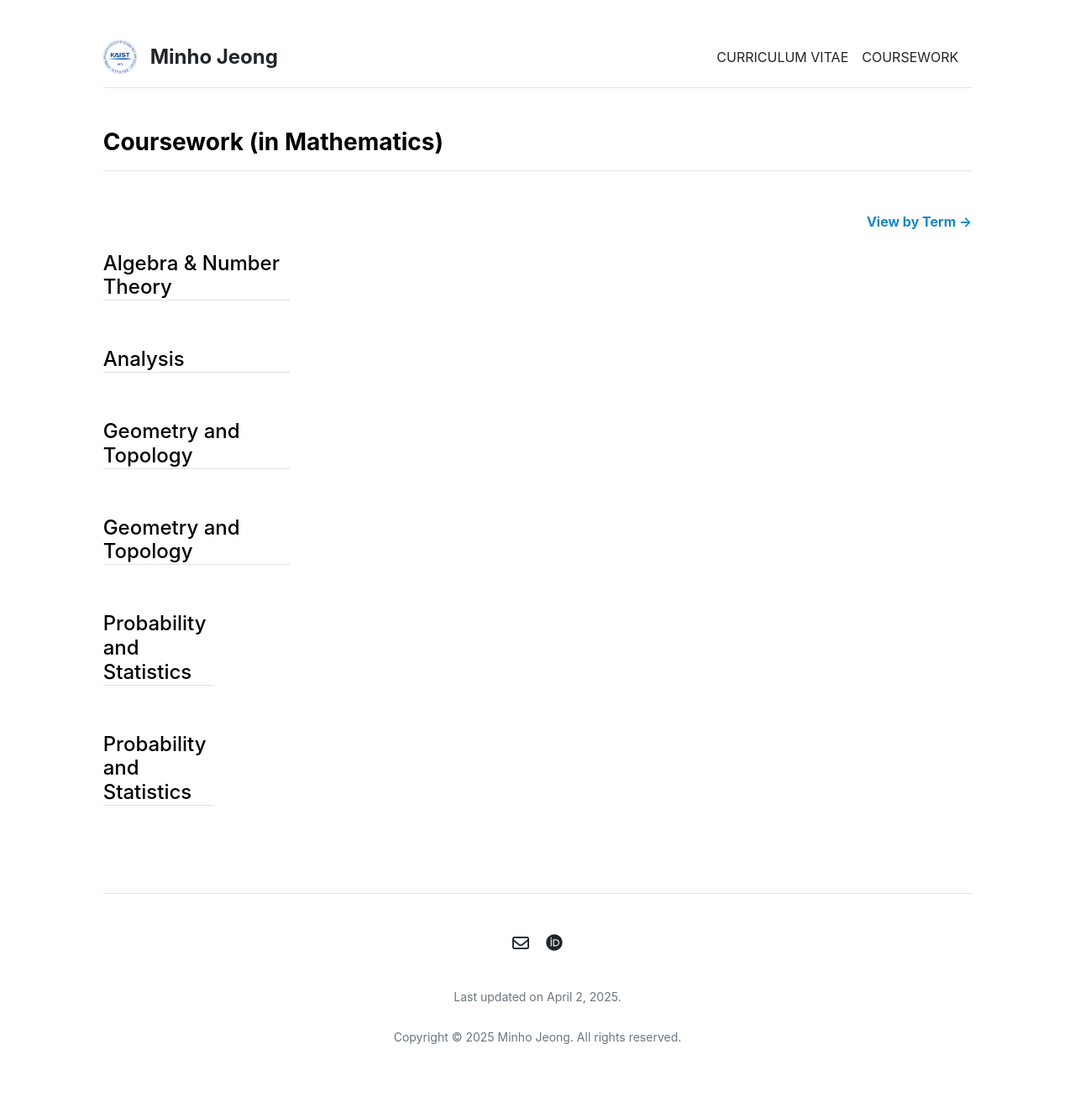
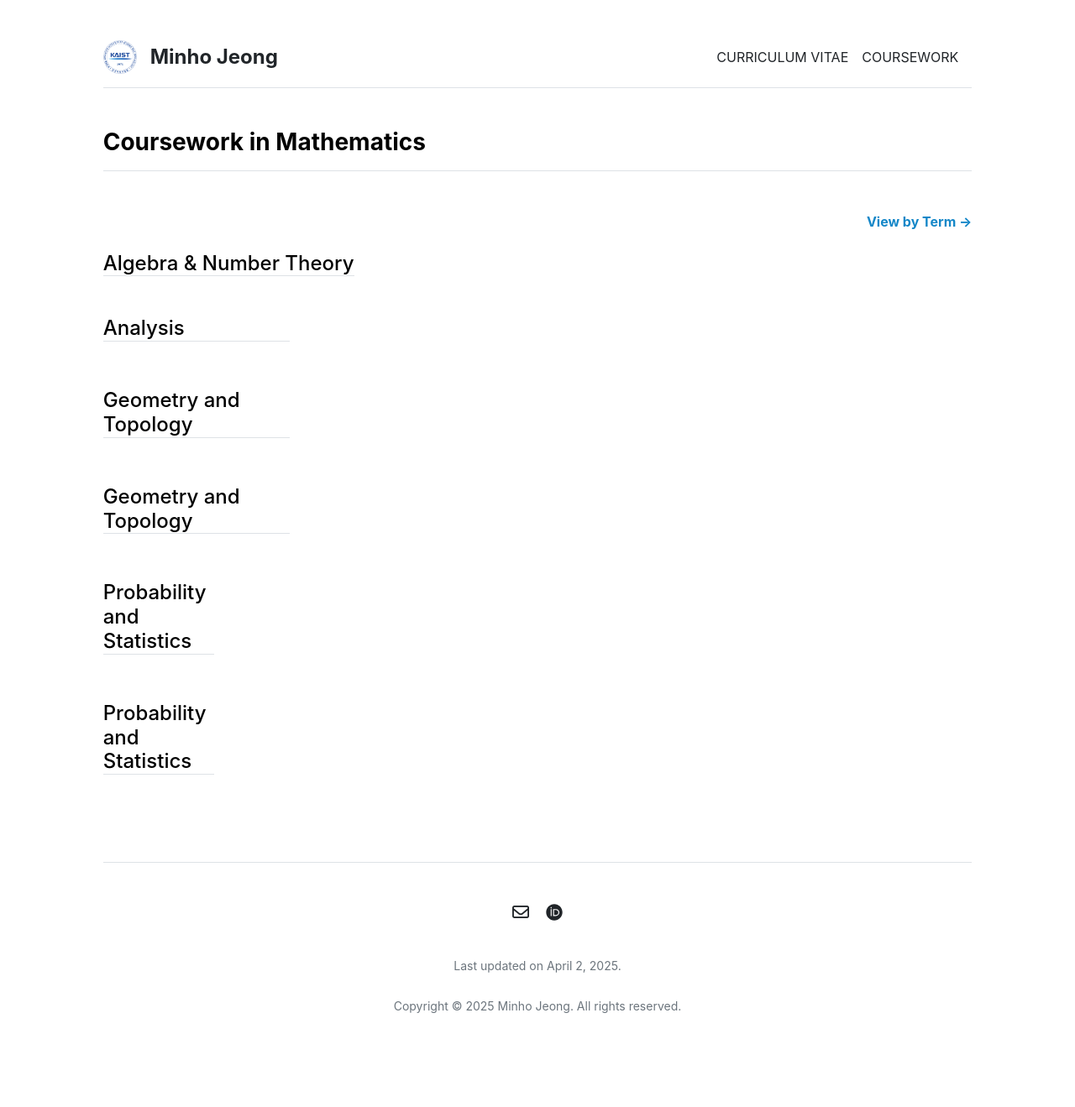
Before and after one commit to mino-jeong/mino-jeong.github.io, a Jekyll site: the page built from coursework-field.md, in a window 1280 px wide. Shown: the whole page at 84% size. Built offline with Jekyll 4.4.1, drawn with Linux system fonts in a browser that asks for light colours; after the commit the page ends 1282 px from its top, so only the background shows below that.

Commit message:
Update coursework-field.html

```diff
--- a/_layouts/coursework-field.html
+++ b/_layouts/coursework-field.html
@@ -6,7 +6,7 @@ layout: default
 
 <div class="row g-5 mb-5">
   <div>
-    <h3 class="fw-bold border-bottom pb-3 mb-5">Coursework (in Mathematics)</h3>
+    <h3 class="fw-bold border-bottom pb-3 mb-5">Coursework in Mathematics</h3>
 
     <p class="mb-4 text-end">
       <a href="/coursework-term" style="color: #1487C8 !important; text-decoration: none;">
@@ -14,11 +14,11 @@ layout: default
       </a>
     </p>
 
-    <div class="row g-5 mb-5">
-      <div class="col-md-3">
-        <h4 class="border-bottom">Algebra & Number Theory</h4>
+    <div class="d-flex mb-5" style="gap: 2rem;">
+      <div style="min-width: 200px;">
+        <h4 class="border-bottom m-0">Algebra & Number Theory</h4>
       </div>
-      <div class="col-md-9">
+      <div>
         {% for section in site.data.coursework.algebra %}
           <p class="fw-bold">{{ section.title }}</p>
           <p>{{ section.description }}<br><small>Textbook: {{ section.textbook }}</small></p>
```
